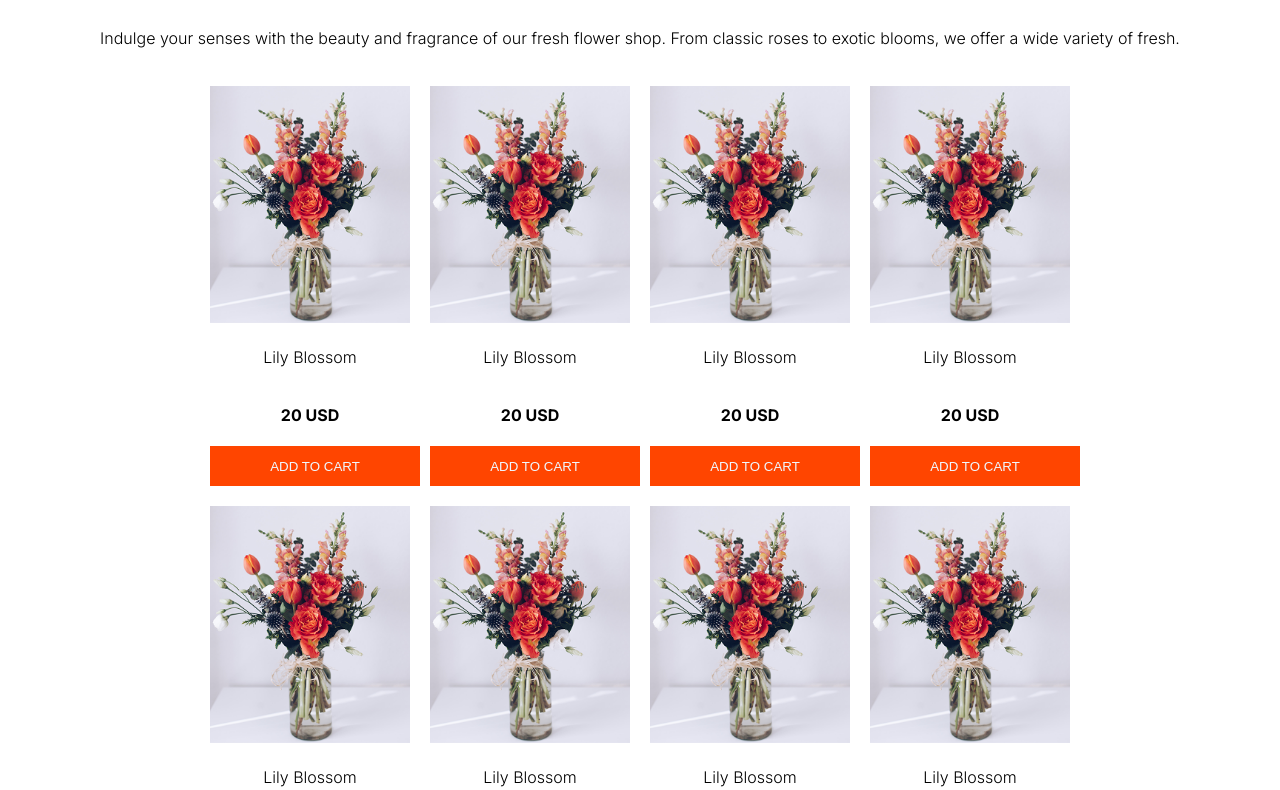
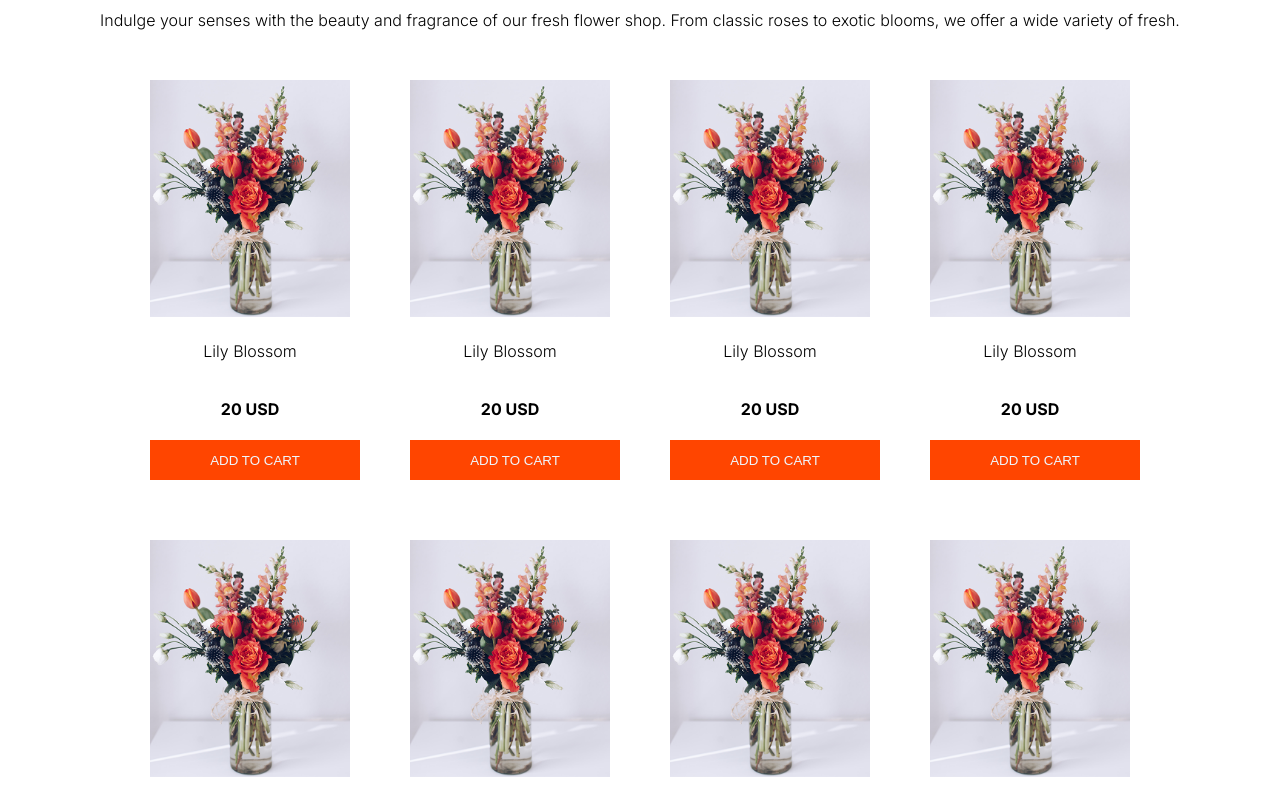
Before and after one commit to ArundhotiKar/Assignment-2, a plain HTML site: page index.html in a window 1280 px wide. Shown: the part 590-1380 px from the top of the page. Drawn offline with Linux system fonts and the light colour scheme.

Commit message:
Almost done

```diff
--- a/index.html
+++ b/index.html
@@ -52,12 +52,12 @@
       </div>
     </div>
   </section>
-  <section class="plant-section">
+  <section class="plant-section container">
 
     <h1 class="noto-serif-bannertext"><span style="color:rgb(199, 88, 8)">Our</span> Plants</h1>
     <p class="inter-bannertext-p">Indulge your senses with the beauty and fragrance of our fresh flower shop. From
       classic roses to exotic blooms, we offer a wide variety of fresh.</p>
-    <div class="flower-list">
+    <div class="flower-list container">
       <div class="card">
         <img src="assets/sample-flower-image.png">
         <p class="inter-bannertext-p">Lily Blossom</p>
@@ -108,6 +108,8 @@
       </div>
     </div>
   </section>
+  <br>
+  <br>
   <section class="plant-lover-section container">
     <div class="img-sz">
       <img src="assets/flower-store.png" width="500px" height="500px">
--- a/style.css
+++ b/style.css
@@ -60,7 +60,7 @@
 .flower-list {
     display: grid;
     grid-template-columns: repeat(4, 1fr);
-    gap: 20px;
+    gap: 60px;
     padding: 20px;
 
 }
@@ -86,11 +86,12 @@
 
 .plant-lover-section {
     height: auto;
-    width: 850px;
+
     margin: 100px 80px 0 80px;
     display: grid;
     grid-template-columns: repeat(2, 1fr);
     gap: 20px;
+    padding-top: 50px;
 
 }
 .img-sz {
```
